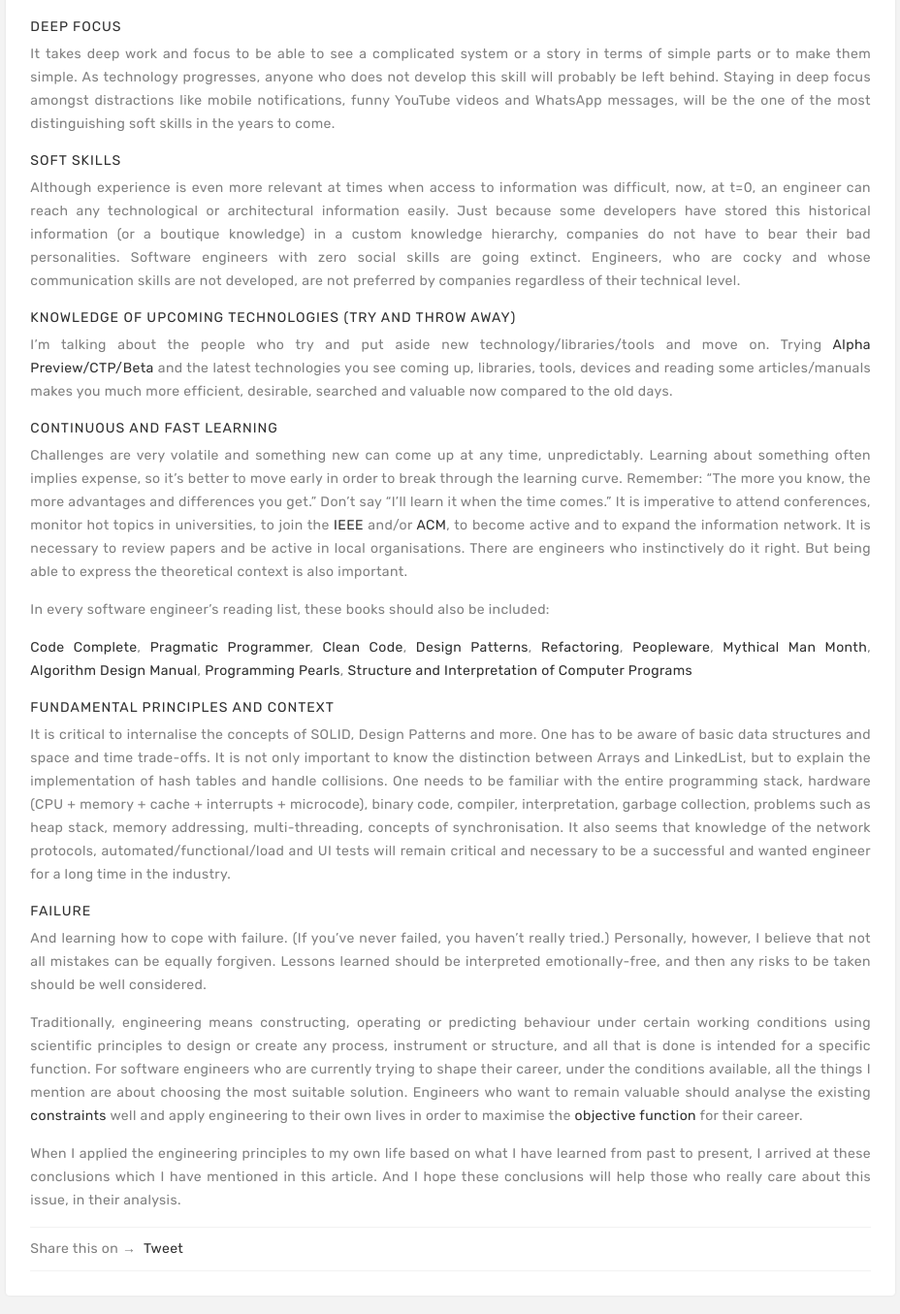
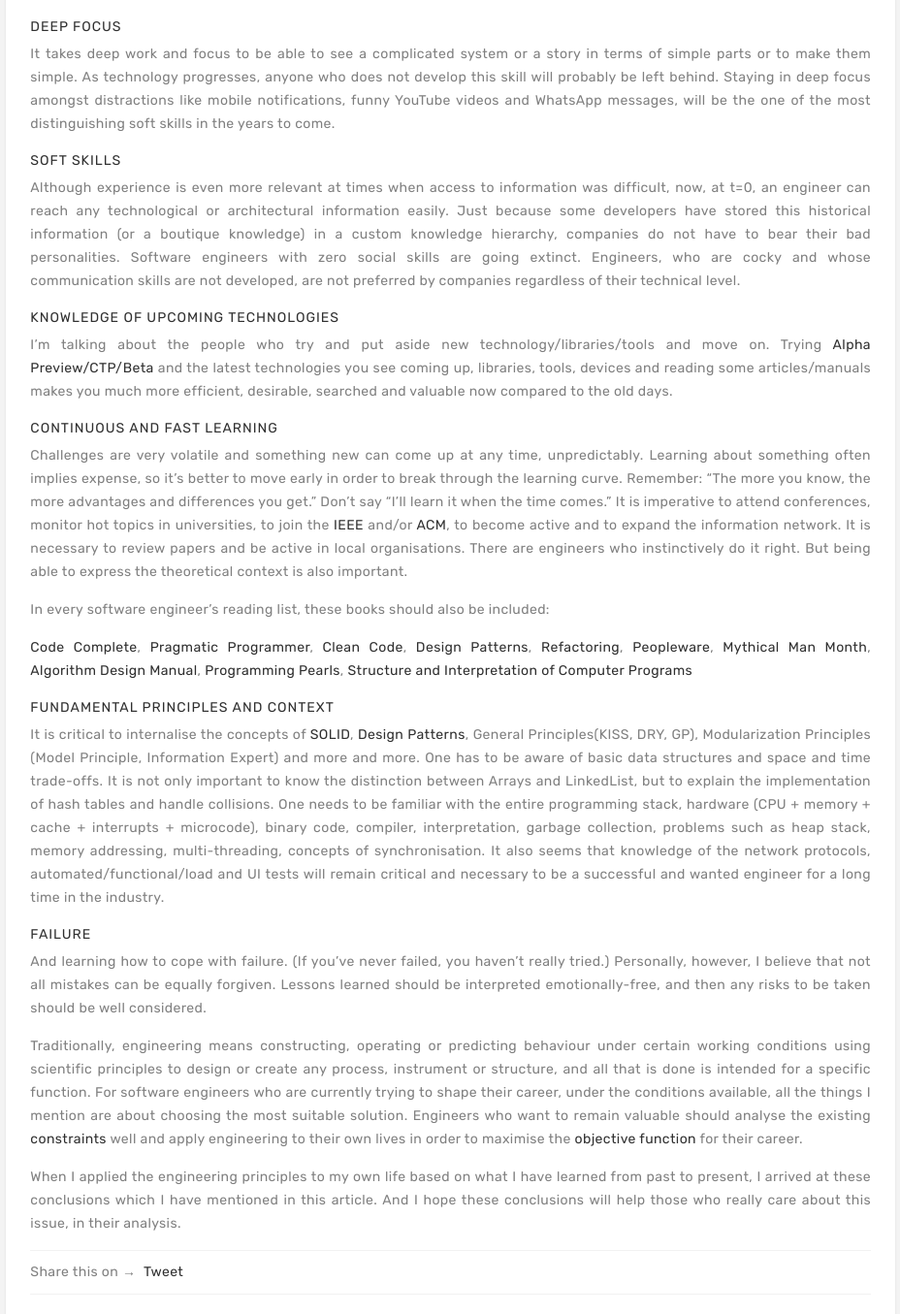
Before and after one commit to eevirgen/erk.github.io, a Jekyll site: the page built from _posts/2021-02-23-evolution-of-a-good-software-engineer.md, in a window 1280 px wide and 1400 px high, scrolled down 1845 px. Shown: the top 1355 px of the window at 97% size, without its empty margins (272-1200 px from the left). Built offline with Jekyll 4.4.1, drawn with Linux system fonts in a browser that asks for light colours; nearby versions of some CDN libraries; some web fonts are replaced; library files that are not in the unit come from our copies; comment, search, counter and statistics services are not loaded.

Commit message:
Specialist of Generalism

```diff
--- a/_posts/2021-02-23-evolution-of-a-good-software-engineer.md
+++ b/_posts/2021-02-23-evolution-of-a-good-software-engineer.md
@@ -44,7 +44,7 @@ It takes deep work and focus to be able to see a complicated system or a story i
 
 Although experience is even more relevant at times when access to information was difficult, now, at t=0, an engineer can reach any technological or architectural information easily. Just because some developers have stored this historical information (or a boutique knowledge) in a custom knowledge hierarchy, companies do not have to bear their bad personalities. Software engineers with zero social skills are going extinct. Engineers, who are cocky and whose communication skills are not developed, are not preferred by companies regardless of their technical level.
 
-##### Knowledge of upcoming technologies (Try and throw away)
+##### Knowledge of upcoming technologies
 
 I’m talking about the people who try and put aside new technology/libraries/tools and move on. Trying [Alpha Preview/CTP/Beta](https://stackoverflow.com/a/736475){:target="_blank"} and the latest technologies you see coming up, libraries, tools, devices and reading some articles/manuals makes you much more efficient, desirable, searched and valuable now compared to the old days.
 
@@ -67,7 +67,7 @@ In every software engineer’s reading list, these books should also be included
 
 ##### Fundamental Principles and Context
 
-It is critical to internalise the concepts of SOLID, Design Patterns and more. One has to be aware of basic data structures and space and time trade-offs. It is not only important to know the distinction between Arrays and LinkedList, but to explain the implementation of hash tables and handle collisions. One needs to be familiar with the entire programming stack, hardware (CPU + memory + cache + interrupts + microcode), binary code, compiler, interpretation, garbage collection, problems such as heap stack, memory addressing, multi-threading, concepts of synchronisation. It also seems that knowledge of the network protocols, automated/functional/load and UI tests will remain critical and necessary to be a successful and wanted engineer for a long time in the industry.
+It is critical to internalise the concepts of [SOLID](https://en.wikipedia.org/wiki/SOLID){:target="_blank"}, [Design Patterns](https://en.wikipedia.org/wiki/Software_design_pattern){:target="_blank"}, General Principles(KISS, DRY, GP), Modularization Principles (Model Principle, Information Expert) and more and more. One has to be aware of basic data structures and space and time trade-offs. It is not only important to know the distinction between Arrays and LinkedList, but to explain the implementation of hash tables and handle collisions. One needs to be familiar with the entire programming stack, hardware (CPU + memory + cache + interrupts + microcode), binary code, compiler, interpretation, garbage collection, problems such as heap stack, memory addressing, multi-threading, concepts of synchronisation. It also seems that knowledge of the network protocols, automated/functional/load and UI tests will remain critical and necessary to be a successful and wanted engineer for a long time in the industry.
 
 ##### Failure
 
```
